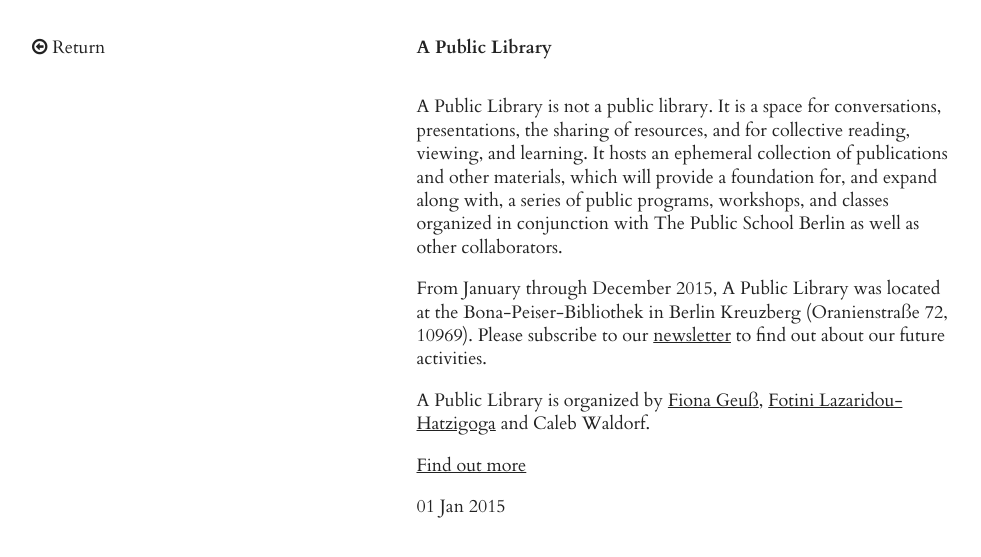
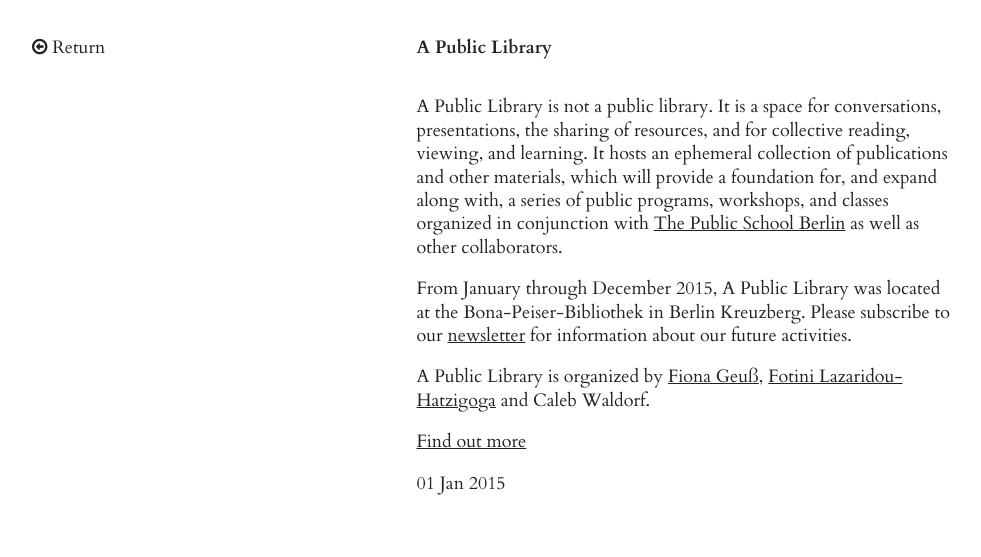
Before and after one commit to calebwaldorf/site, a Jekyll site: the page built from _posts/current-projects/2015-01-01-a-public-library.md, in a window 1280 px wide. Shown: the top 557 px of the page, without its empty margins (6-987 px from the left). Built offline with Jekyll 4.4.1, drawn with Linux system fonts in a browser that asks for light colours; nearby versions of some CDN libraries.

Commit message:
APL updates

```diff
--- a/_posts/current-projects/2015-01-01-a-public-library.md
+++ b/_posts/current-projects/2015-01-01-a-public-library.md
@@ -4,9 +4,9 @@
 category: current-projects
 ---
 
-A Public Library is not a public library. It is a space for conversations, presentations, the sharing of resources, and for collective reading, viewing, and learning. It hosts an ephemeral collection of publications and other materials, which will provide a foundation for, and expand along with, a series of public programs, workshops, and classes organized in conjunction with The Public School Berlin as well as other collaborators.
+A Public Library is not a public library. It is a space for conversations, presentations, the sharing of resources, and for collective reading, viewing, and learning. It hosts an ephemeral collection of publications and other materials, which will provide a foundation for, and expand along with, a series of public programs, workshops, and classes organized in conjunction with [The Public School Berlin](http://berlin.thepublicschool.org) as well as other collaborators.
 
-From January through December 2015, A Public Library was located at the Bona-Peiser-Bibliothek in Berlin Kreuzberg (Oranienstraße 72, 10969). Please subscribe to our [newsletter](http://apubliclibrary.us10.list-manage.com/subscribe/post?u=3cde2705805445b783eee39a8&id=53b2e50c2d) to find out about our future activities.
+From January through December 2015, A Public Library was located at the Bona-Peiser-Bibliothek in Berlin Kreuzberg. Please subscribe to our [newsletter](http://apubliclibrary.us10.list-manage.com/subscribe/post?u=3cde2705805445b783eee39a8&id=53b2e50c2d) for information about our future activities.
 
 A Public Library is organized by [Fiona Geuß](http://www.fionageuss.net/), [Fotini Lazaridou-Hatzigoga](http://www.otherspaces.net/) and Caleb Waldorf.
 
```
